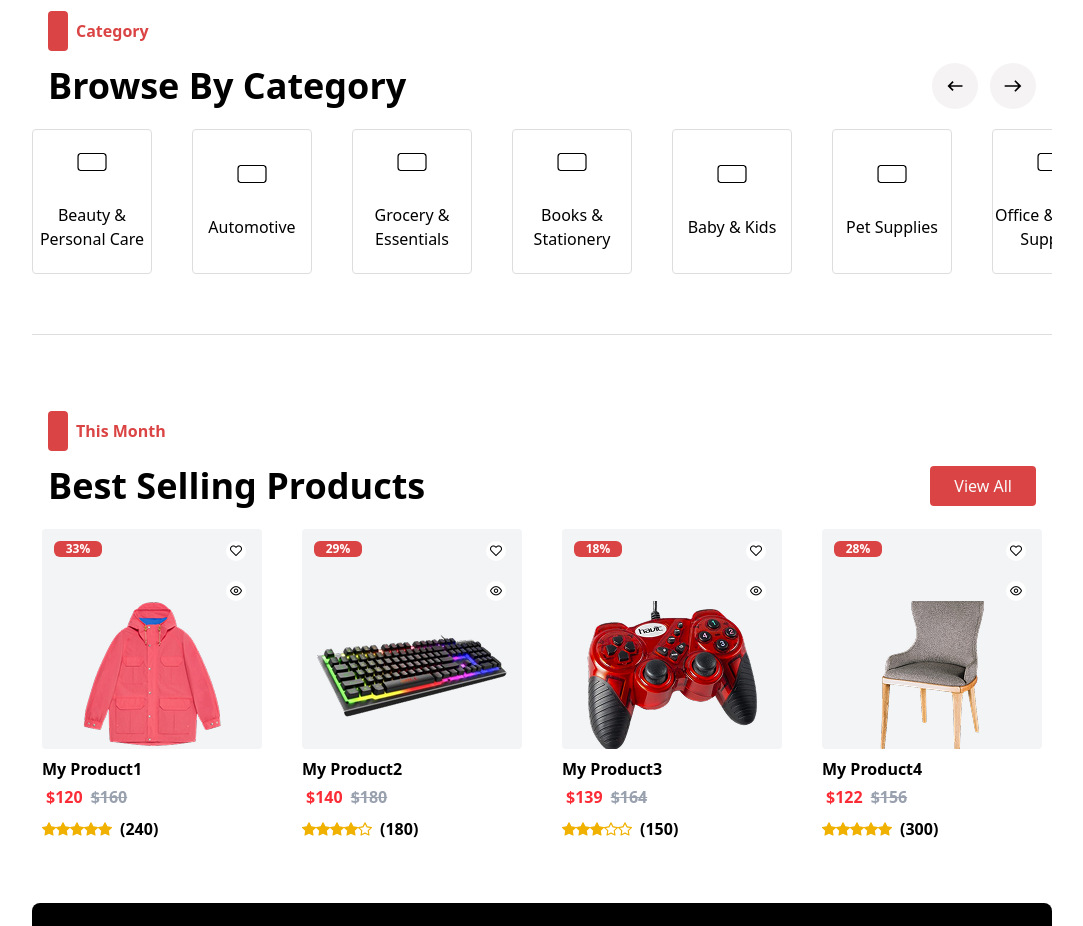
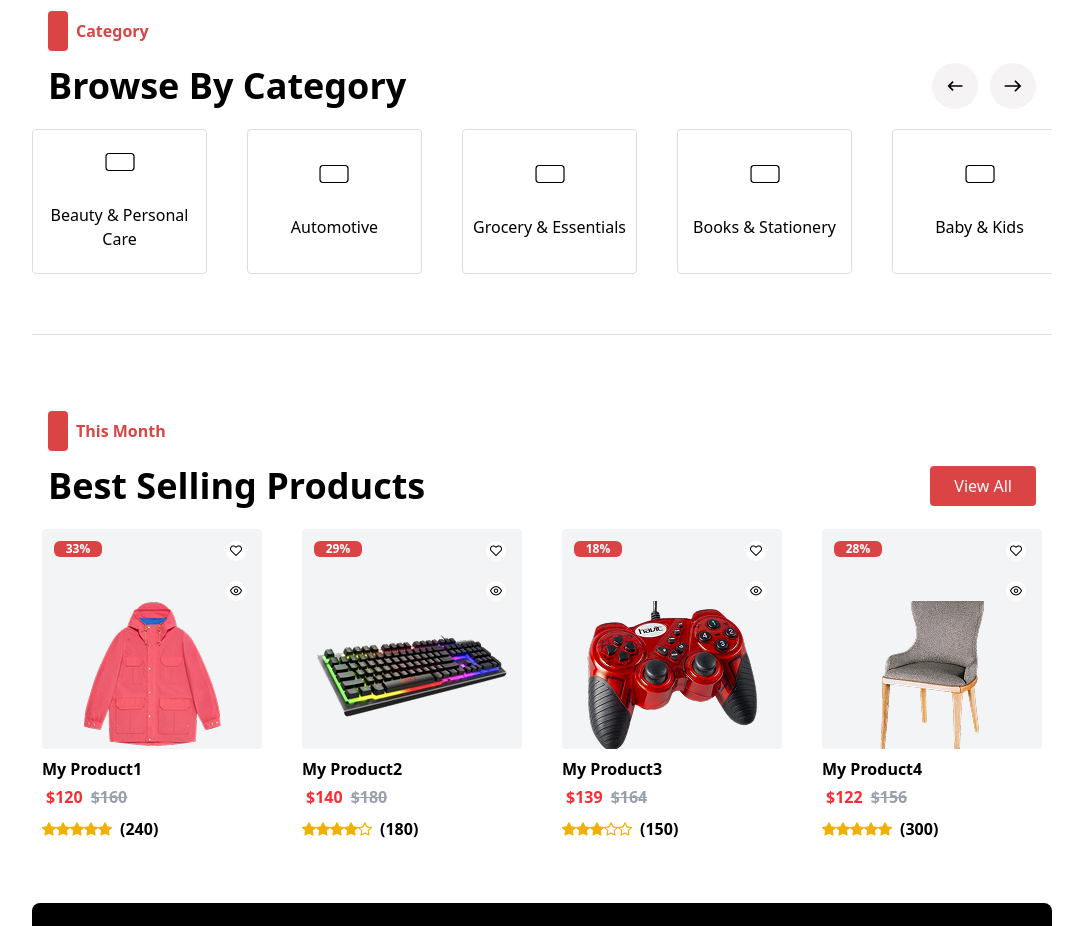
Before and after one commit to mbiopeter/electronic-shop-website, a React (Vite) app: page / in a window 1280 px wide. Shown: the part 1260-2186 px from the top of the page, without its empty margins (98-1181 px from the left). Built offline with nearby package versions, Linux system fonts and the light colour scheme.

Commit message:
paddings

```diff
--- a/src/views/components/categories/Block.jsx
+++ b/src/views/components/categories/Block.jsx
@@ -1,7 +1,9 @@
 import React from 'react';
+import { Link } from 'react-router-dom';
 
 const BlockCategory = ({values, key, activeCategory, setActiveCategory}) => {
     return (
+        <Link to={values.link}>
             <div key={key} className={`min-w-[100px] min-h-[80px] min-md:min-w-[120px] min-md:min-h-[100px] lg:w-[175px] lg:h-[145px] rounded-[4px] border-[1px] border-[#ddd] flex items-center justify-center  ${activeCategory === values.name && 'bg-[#DB4444]'}`}>
                 <div className={`flex flex-col gap-[10px] items-center cursor-pointer`} onClick={() => setActiveCategory(values.name)}>
                     <div className='h-[20px] md:h-[30px] lg:h-[40px]'>
@@ -10,6 +12,7 @@ const BlockCategory = ({values, key, activeCategory, setActiveCategory}) => {
                     <span className={`text-[13px] text-center lg:text-[16px] font-[400] font-poppins text-[#000000] ${activeCategory === values.name && 'text-[#FAFAFA]'}`}>{values.name}</span>
                 </div>
             </div>
+        </Link>
     )
 }
 
--- a/src/views/components/categories/Categories.jsx
+++ b/src/views/components/categories/Categories.jsx
@@ -47,12 +47,14 @@ const Categories = () => {
                     </div>
                 ))}
             </div>
-            {/* large screens view */}
+            {/* small screens view */}
             <div className="lg:hidden overflow-y-auto  w-full flex items-center flex-row gap-[10px] pb-[10px]">
                 {BasicCategories.map((category, index) => (
-                    <button key={index} className="px-[20px] w-auto text-nowrap py-[7px] border-[1px] border-[#ddd] rounded-[5px] shadow-sm cursor-pointer">
+                    <Link to={category.link}>
+                        <button key={index} className="px-[20px] w-auto text-nowrap py-[7px] border-[1px] border-[#ddd] rounded-[5px] shadow-sm cursor-pointer">
                         <span>{category.name}</span>
-                    </button>
+                        </button>
+                    </Link>
                 ))}
             </div>
         </>
```
Lines whose indentation alone changed are shown as unchanged.
